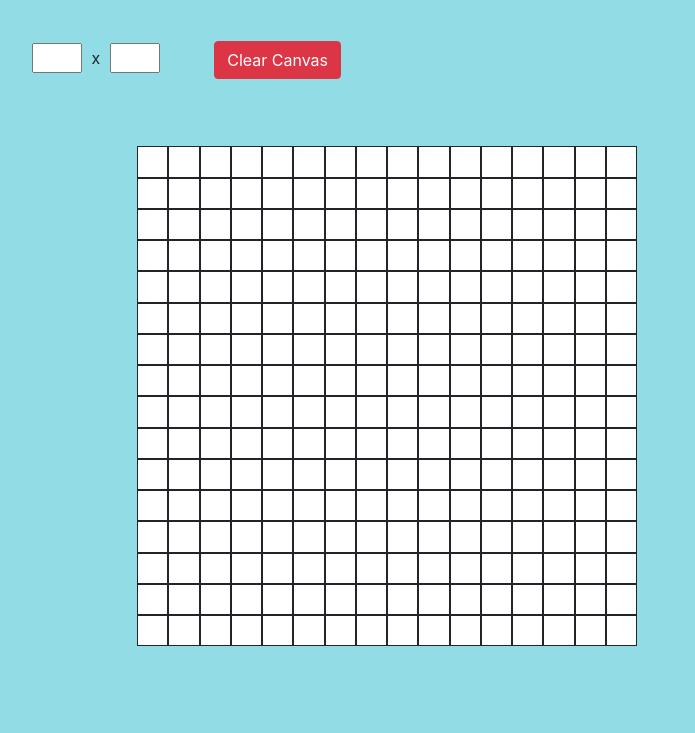
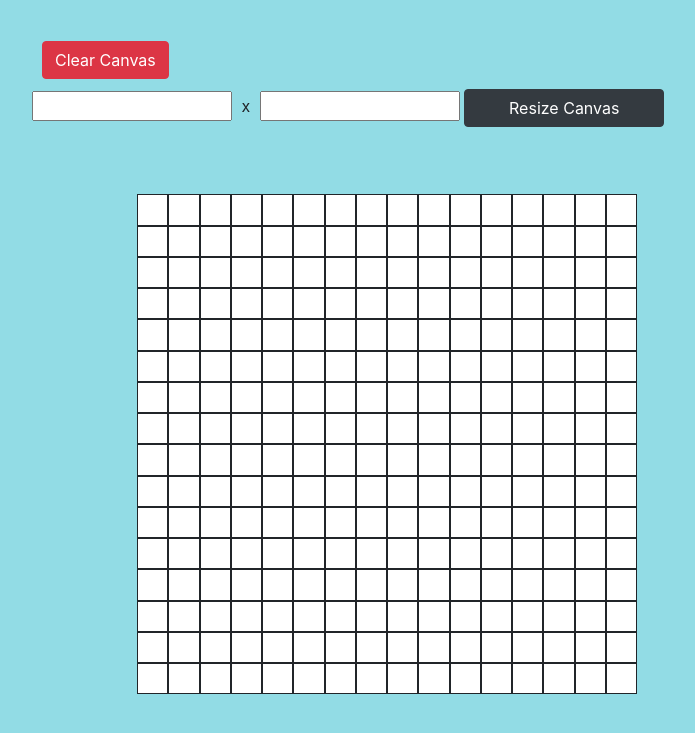
Before and after one commit to mrhallonline/etch-a-sketch, a plain HTML site: page index.html in a window 1280 px wide. Shown: the part 75-808 px from the top of the page, without its empty margins (253-948 px from the left). Drawn offline with nearby package versions, Linux system fonts and the light colour scheme.

Commit message:
set up forms to collect canvas size text entry using jQuery

```diff
--- a/index.html
+++ b/index.html
@@ -13,14 +13,16 @@
 </head>
 
 <body>
-    <div class="container">
+    <div class="container buttonElements">
         <h1 class="titleHeader">Etch-A-Sketch</h1>
         <div class="col-8 container">
+            <button class="btn btn-danger " type="button" id="clearCanvas">Clear Canvas</button>
             <form class="" action="">
-                <input type="text" name="" id="vertical"> <p>x</p>
-                <input type="text" name="" id="horizontal">
+                <input type="text" name="vert" id="vertical"> <p>x</p>
+                <input type="text" name="horiz" id="horizontal">
+                <input class="btn btn-dark canvasButton" type="submit" value="Resize Canvas">
             </form>
-            <button class="btn btn-danger " type="button" id="clearCanvas">Clear Canvas</button>
+
         </div>
     </div>
 
--- a/index.js
+++ b/index.js
@@ -1,10 +1,19 @@
-
-for (var i = 1; i<257; i++){
+for (var i = 1; i < 257; i++) {
     $("#gridBox").prepend('<div class="grid-item"></div>');
 }
 
-$(".grid-item").hover(function(){
-$(this).addClass("onHover");
+$(".grid-item").hover(function () {
+    $(this).addClass("onHover");
 });
 
-$("#clearCanvas").click(alert("button click"));
+$("#clearCanvas").click(function () {
+    location.reload(false);
+});
+
+
+$(".canvasButton").click(function () {
+
+    canvasSize = $("#vertical").val();
+
+    alert(canvasSize);
+});
--- a/style.css
+++ b/style.css
@@ -1,10 +1,10 @@
+/** Global Selectors */
 body {
     background-color: #92DCE5;
 }
 
 button {
-    margin: 10px auto 10px 50px;
-    text-align: center;
+    margin: 10px 10px 10px;
 }
 
 form {
@@ -17,8 +17,8 @@ h1 {
     color: #7c7c7c;
 }
 
-input{
-width: 50px;
+input {
+    width: 200px;
 }
 
 p {
@@ -26,6 +26,13 @@ p {
     display: inline-block;
 }
 
+/* *Container Elements */
+/* .buttonElements {
+    /* width: 2000px; */
+/* } */
+
+
+/* *CSS Grid elements */
 #gridBox {
     display: grid;
     grid-template-columns: repeat(16, 1fr);
```
